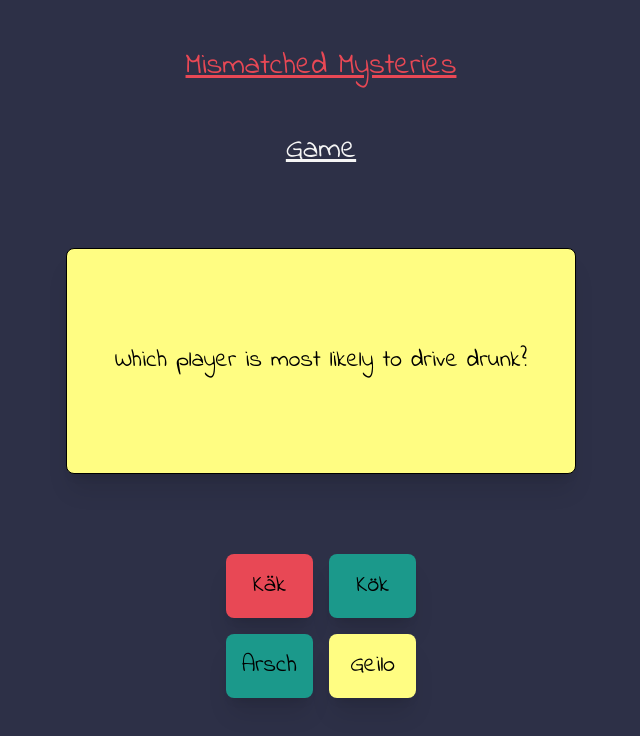
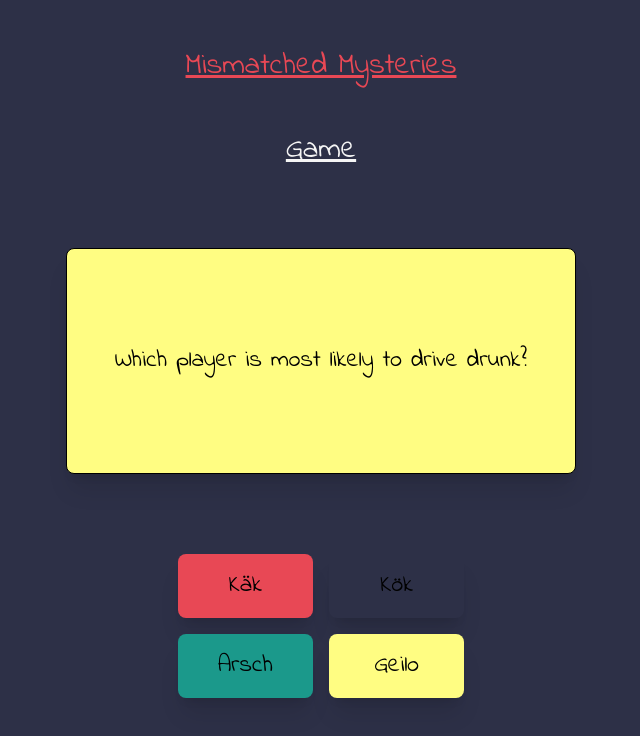
Before and after one commit to g-popp/MismatchMysteries, a React (Vite) app: page /game in a window 1280 px wide. Shown: the top 736 px of the page, without its empty margins (319-959 px from the left). Built offline with nearby package versions, Linux system fonts and the light colour scheme.

Commit message:
Change Size of PlayerCard

```diff
--- a/src/components/ChoosePlayer.jsx
+++ b/src/components/ChoosePlayer.jsx
@@ -10,7 +10,7 @@ const ChoosePlayer = () => {
                 {players.map(player => (
                     <div
                         key={player.id}
-                        className={`bg-[${player.backgroundColor}] rounded-lg shadow-xl p-4`}
+                        className={`bg-[${player.backgroundColor}] rounded-lg shadow-xl py-4 px-10`}
                     >
                         <h2 className='text-2xl text-center text-black'>
                             {player.name}
--- a/src/store/players.js
+++ b/src/store/players.js
@@ -8,7 +8,7 @@ export const playersAtom = atom([
     },
     {
         name: 'Kök',
-        backgroundColor: '#1B998B',
+        backgroundColor: '#FF9B71',
         id: 2
     },
     {
```
